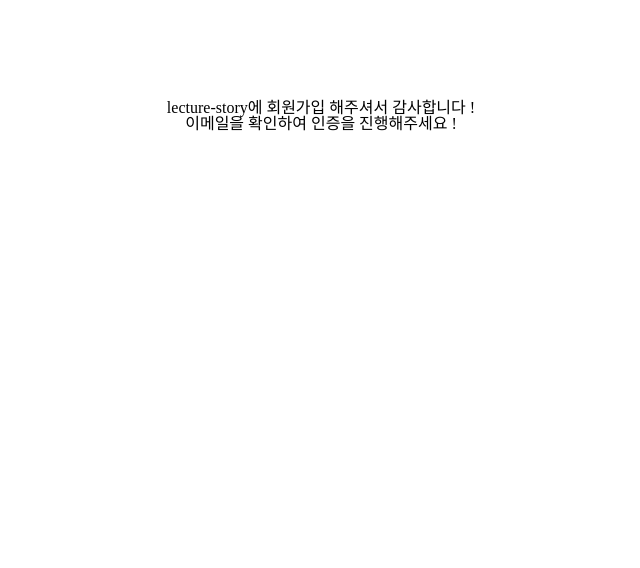
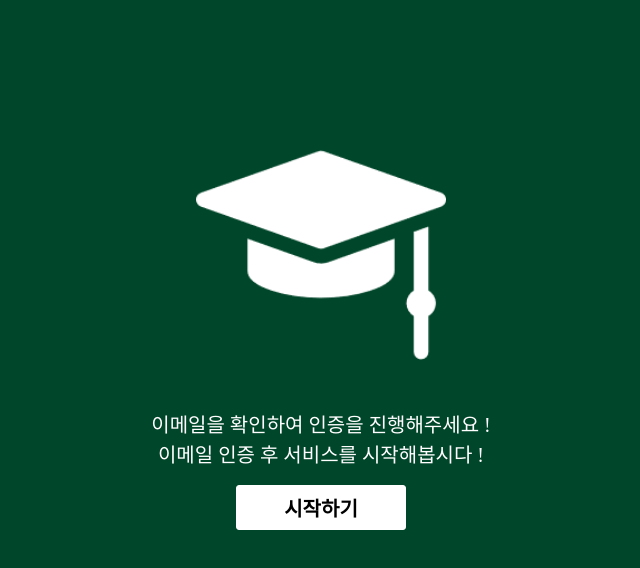
Before and after one commit to sujeong000/Lecture_Story, a website: page public/html/intermission.html in a window 1280 px wide. Shown: the whole page, without its empty margins (319-959 px from the left). Drawn offline with Linux system fonts and the light colour scheme.

Commit message:
intermission 페이지 제작

```diff
--- /dev/null
+++ b/public/css/intermission.css
@@ -0,0 +1,39 @@
+
+body {
+    height: 100%;
+    background-color: #00462A;
+}
+
+img {
+    position: relative;
+    top: 130px;
+    display: block;
+    width: 250px;
+    height: 250px;
+    margin: 0 auto;
+}
+
+h1 {
+    position: relative;
+    top: 160px;
+    color: white;
+    text-align: center;
+    line-height: 150%;
+    font-size: 20px;
+}
+
+button {
+    position: relative;
+    top: 175px;
+    display: block;
+    width: 170px;
+    height: 45px;
+    background: white;
+    border: 1px solid white;
+    border-radius: 3px;
+    outline: none;
+    font-weight: bold;
+    margin: 0 auto;
+    font-size: 20px;
+    cursor: pointer;
+}
--- a/public/html/intermission.html
+++ b/public/html/intermission.html
@@ -1,20 +1,19 @@
 <!DOCTYPE html>
 <html lang="ko" dir="ltr">
+
 <head>
     <meta charset="utf-8">
     <title>lecture story</title>
     <link rel="shortcut icon" type="image/x-icon" href="../imgs/logo-title.png">
     <link rel="stylesheet" href="../css/reset.css">
-    <style>
-        h1{
-            margin: 100px;
-            text-align: center;
-        }
-    </style>
+    <link rel="stylesheet" href="../css/intermission.css">
+
 </head>
+
 <body>
-    <div class="container">
-        <h1>lecture-story에 회원가입 해주셔서 감사합니다 !<br>이메일을 확인하여 인증을 진행해주세요 !</h1>
-    </div>
+    <img src="../imgs/logo-title-white.png" alt="">
+    <h1>이메일을 확인하여 인증을 진행해주세요 !<br>이메일 인증 후 서비스를 시작해봅시다 !</h1>
+    <button type="button" onclick="location.href='board.html'">시작하기</button>
 </body>
+
 </html>
```
Also changed, not shown: public/css/JoinUs.css (+7 -13 lines), public/imgs/logo-title-white.png (added).
